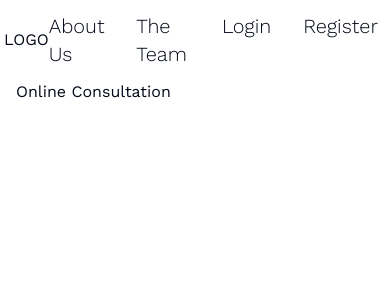
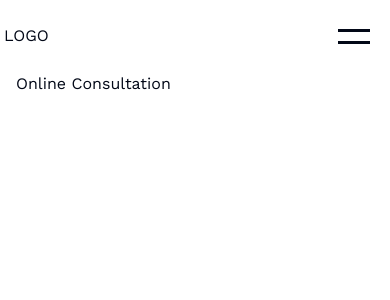
Before and after one commit to Danieldo1/doctors-match, a Next.js app: page / in a window 390 px wide. Shown: the top 300 px of the page. Built offline with nearby package versions, Linux system fonts and the light colour scheme.

Commit message:
fix(main): adding in a top nav for mobile and desktop

```diff
--- a/package.json
+++ b/package.json
@@ -11,6 +11,7 @@
   "dependencies": {
     "class-variance-authority": "^0.7.0",
     "clsx": "^2.1.0",
+    "hamburger-react": "^2.5.0",
     "lucide-react": "^0.364.0",
     "next": "14.1.4",
     "react": "^18",
--- a/src/app/page.js
+++ b/src/app/page.js
@@ -1,4 +1,4 @@
-import Navigation from "@/components/Main/Navigation";
+import Navigation from "@/components/Main/Nav/Navigation";
 
 
 export default function Home() {
--- /dev/null
+++ b/src/components/Main/Nav/MobileNav.jsx
@@ -0,0 +1,18 @@
+'use client'
+
+import React, { useState } from 'react'
+import { Slant as Hamburger } from "hamburger-react";
+import MobileNavContent from './MobileNavContent';
+
+const MobileNav = () => {
+const [isOpen, setOpen] = useState(false);
+
+  return (
+    <div>
+      <Hamburger toggled={isOpen} toggle={setOpen} hideOutline={false} />
+      {isOpen && <MobileNavContent setOpen={setOpen} isOpen={isOpen} />}
+    </div>
+  );
+}
+
+export default MobileNav
--- /dev/null
+++ b/src/components/Main/Nav/MobileNavContent.jsx
@@ -0,0 +1,27 @@
+
+import Link from "next/link";
+import { Slant as Hamburger } from "hamburger-react";
+
+const MobileNavContent = ({setOpen, isOpen}) => {
+  return (
+    <>
+      <div className="w-full h-full backdrop-blur-sm  z-10 fixed top-0 left-0" onClick={() => setOpen(false)} />
+      <div className="w-3/4 bg-gray-50 z-20 fixed top-0 right-0 h-full">
+        <Hamburger
+          toggled={isOpen}
+          toggle={setOpen}
+          hideOutline={false}
+          direction="right"
+        />
+        <div className="text-black flex flex-col gap-16 font-[300] text-2xl p-8 mt-20">
+          <Link href="/about">About Us</Link>
+          <Link href="/team">The Team</Link>
+          <Link href="/login">Login</Link>
+          <Link href="/register">Register</Link>
+        </div>
+      </div>
+    </>
+  );
+}
+
+export default MobileNavContent
--- a/src/components/Main/Navigation.jsx
+++ b/src/components/Main/Nav/Navigation.jsx
@@ -1,5 +1,6 @@
 
 import Link from "next/link"
+import MobileNav from "./MobileNav";
 
 const Navigation = () => {
   return (
@@ -7,11 +8,14 @@ const Navigation = () => {
       <div>
         <Link href="/">LOGO</Link>
       </div>
-      <div className="flex flex-row gap-8 font-[300] text-xl">
+      <div className=" flex-row gap-8 font-[300] text-xl hidden md:flex">
         <Link href="/about">About Us</Link>
         <Link href="/team">The Team</Link>
         <Link href="/login">Login</Link>
         <Link href="/register">Register</Link>
+      </div>
+      <div className="md:hidden">
+        <MobileNav />
       </div>
     </div>
   );
--- a/tailwind.config.js
+++ b/tailwind.config.js
@@ -2,10 +2,10 @@
 module.exports = {
   darkMode: ["class"],
   content: [
-    './pages/**/*.{js,jsx}',
-    './components/**/*.{js,jsx}',
-    './app/**/*.{js,jsx}',
-    './src/**/*.{js,jsx}',
+    "./pages/**/*.{js,jsx}",
+    "./components/**/*.{js,jsx}",
+    "./app/**/*.{js,jsx}",
+    "./src/**/*.{js,jsx}",
   ],
   prefix: "",
   theme: {
@@ -71,7 +71,10 @@ module.exports = {
         "accordion-down": "accordion-down 0.2s ease-out",
         "accordion-up": "accordion-up 0.2s ease-out",
       },
+      right: {
+        "75": "-75%",
+      },
     },
   },
   plugins: [require("tailwindcss-animate")],
-}
+};
```
Also changed, not shown: src/app/globals.css (line endings or trailing spaces), 1 other file (tests, documents, lock files or other folders).
